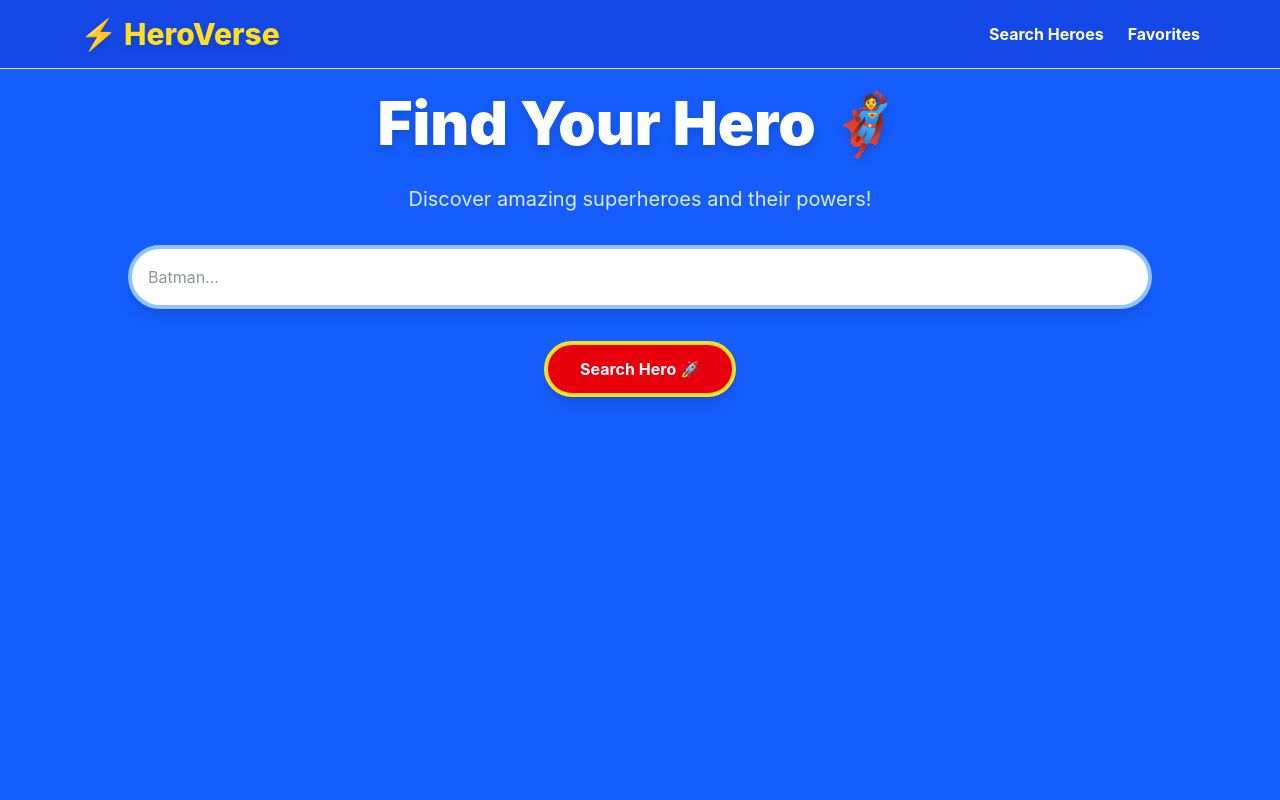
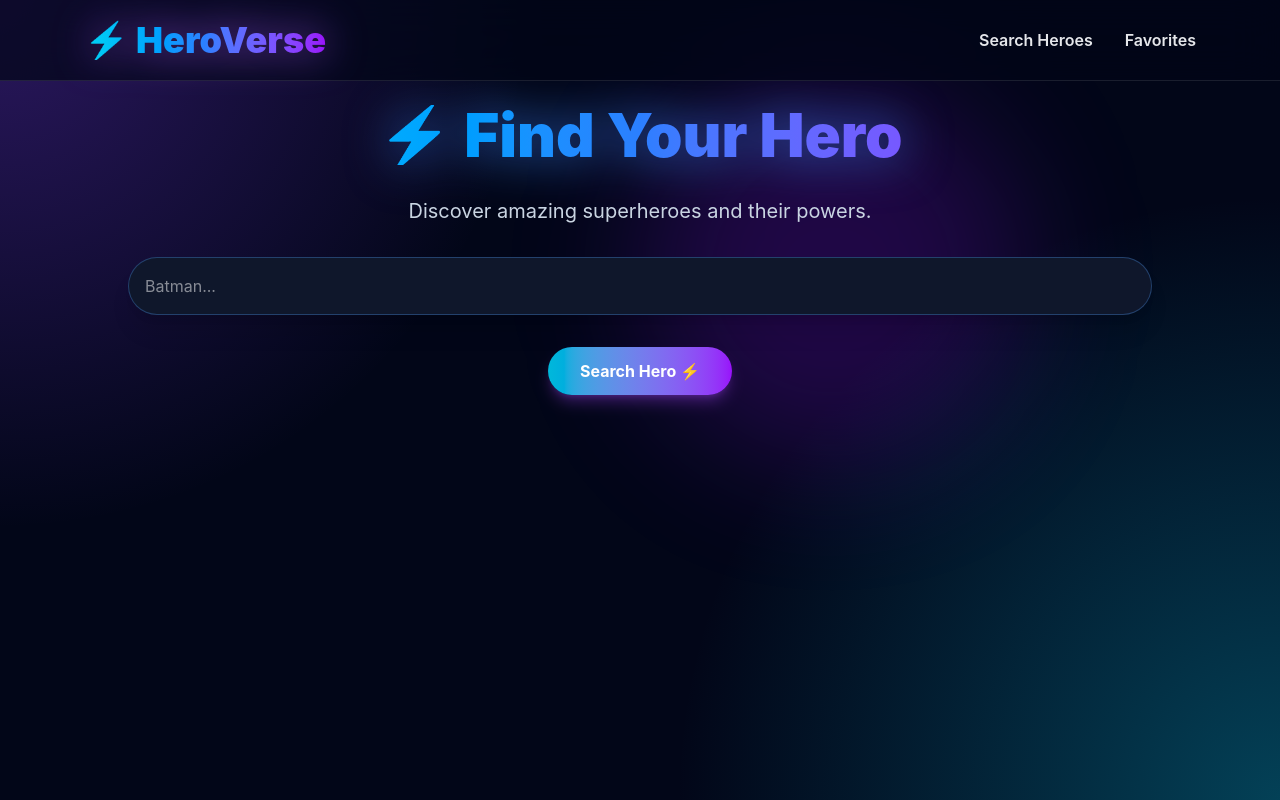
Before and after one commit to tubakadriye/Heroverse, a React app in the folder frontend/: page / in a window 1280 px wide. Built offline with nearby package versions, Linux system fonts and the light colour scheme; the HTML template or start-up script is replaced by a standard one.

Commit message:
update color palette

```diff
--- a/frontend/src/favorites/Favorites.jsx
+++ b/frontend/src/favorites/Favorites.jsx
@@ -50,7 +50,8 @@ export function Favorites(){
 
         if (loading) {
         return (
-            <p className="text-xl text-yellow-300">
+            <p className="text-xl text-gray-400
+                text-lg">
                 Loading heroes...
             </p>
         );
@@ -71,27 +72,37 @@ export function Favorites(){
     return (
 
         <div className="
-            bg-white
-            text-blue-900
+           bg-slate-950/80
+            text-white
+            border
+            border-purple-500/30
+            backdrop-blur-xl
             rounded-3xl
             p-8
-            border-4
-            border-yellow-400
             shadow-xl
         ">
 
-            <h1 className="
-                text-4xl
-                font-bold
-                mb-4
-            ">
-                My Favorite Heroes
-            </h1>
+        <h1 className="
+        text-5xl
+        font-black
+        mb-8
+        bg-gradient-to-r
+        from-pink-400
+        via-blue-500
+        to-cyan-400
+        bg-clip-text
+        text-transparent
+        ">
+        ❤️ My Favorite Heroes
+        </h1>
 
 
             {
                 favorites.length === 0 ? (
-                    <p className="text-blue-100">
+                <p className="
+                text-gray-400
+                text-lg
+                ">
                         No favorite heroes yet.
                     </p>
 
@@ -102,7 +113,7 @@ export function Favorites(){
                         grid-cols-1
                         md:grid-cols-3
                         gap-6
-                        text-blue-900
+
 
                     ">
                         {
--- a/frontend/src/hero/HeroCard.jsx
+++ b/frontend/src/hero/HeroCard.jsx
@@ -10,13 +10,17 @@ return (
     <Link to={`/hero/${hero.superhero_id || hero.id}`}>
 
         <div className="
-            bg-white
+        bg-gradient-to-br
+        from-slate-900
+        to-blue-950
         rounded-3xl
         p-5
         shadow-2xl
-            border-4
-            border-yellow-400
-            hover:-translate-y-2
+        border
+        border-blue-400/30
+        hover:border-yellow-400
+        hover:shadow-yellow-500/20
+        hover:scale-105
         transition
         w-72
         overflow-hidden
@@ -27,15 +31,17 @@ return (
             alt={hero.name}
             className="
             rounded-2xl
-                    border-4
-                    border-red-500
+            border-2
+            border-yellow-400/70
+            shadow-xl
             "
             />
 
             <h2 className="
                 text-2xl
                 font-black
-                text-blue-700
+                text-cyan-300
+                mt-4
             ">
                 {hero.name}
             </h2>
@@ -44,7 +50,7 @@ return (
                 {hero.biography?.["full-name"]}
             </p>
 
-            <p className="text-red-500">
+            <p className="text-blue-300">
                 {hero.biography?.publisher}
             </p>
 
--- a/frontend/src/hero/HeroSearch.jsx
+++ b/frontend/src/hero/HeroSearch.jsx
@@ -8,7 +8,6 @@ export function HeroSearch() {
 
     const [heroName, setHeroName] = useState("")
     const [heroes, setHeroes] = useState([]);
-
     const [loading, setLoading] = useState(false)
     const [error, setError] = useState("")
     const {makeRequest} =useApi()
@@ -57,59 +56,64 @@ export function HeroSearch() {
             <h1 className="
             text-6xl
             font-black
-            text-white
-            drop-shadow-lg
+            bg-gradient-to-r
+            from-cyan-400
+            via-blue-500
+            to-purple-600
+            bg-clip-text
+            text-transparent
+            drop-shadow-[0_0_25px_rgba(59,130,246,0.8)]
             ">
-            Find Your Hero 🦸
+            ⚡ Find Your Hero
             </h1>
 
             <p className="
             text-xl
-            text-blue-100
+            text-slate-300
             ">
-            Discover amazing superheroes and their powers!
+            Discover amazing superheroes and their powers.
             </p>
 
 
-            <input
+                <input
                 className="
-               w-full
+                w-full
                 p-4
                 rounded-full
-                bg-white
-                text-gray-800
-                border-4
-                border-blue-300
-                shadow-lg
+                bg-slate-900
+                text-white
+                border
+                border-blue-400/30
+                shadow-xl
+                focus:border-cyan-400
+                focus:ring-2
+                focus:ring-cyan-400/40
                 focus:outline-none
-                focus:border-yellow-400
                 "
+
                 value={heroName}
                 onChange={(e)=>setHeroName(e.target.value)}
                 placeholder="Batman..."
             />
             <button
-
             className="
-            bg-red-600
+            bg-gradient-to-r
+            from-cyan-500
+            to-purple-600
             text-white
             font-bold
             px-8
             py-3
             rounded-full
-            border-4
-            border-yellow-300
             shadow-lg
-            hover:bg-red-700
+            shadow-purple-500/30
             hover:scale-105
-            active:scale-95
+            hover:shadow-cyan-400/50
             transition
             "
-
             onClick={searchHero}
-
             >
-            Search Hero 🚀
+            Search Hero ⚡
             </button>
 
             {loading && <p>Loading...</p>}
--- a/frontend/src/layout/Layout.jsx
+++ b/frontend/src/layout/Layout.jsx
@@ -1,6 +1,5 @@
   import { Outlet } from "react-router-dom";
   import { Link } from "react-router-dom";
-
 
   export function Layout() {
 
@@ -8,20 +7,56 @@ export function Layout() {
 
   <div className="
   min-h-screen
-        bg-blue-600
+  bg-slate-950
   text-white
+  relative
+  overflow-hidden
   ">
 
 
+  {/* Background effects */}
+
+  <div className="
+  absolute
+  inset-0
+  bg-[radial-gradient(circle_at_top_left,_#7c3aed55,_transparent_35%)]
+  ">
+  </div>
+
+
+  <div className="
+  absolute
+  inset-0
+  bg-[radial-gradient(circle_at_bottom_right,_#06b6d455,_transparent_40%)]
+  ">
+  </div>
+
+
+  <div className="
+  absolute
+  top-20
+  left-1/2
+  w-96
+  h-96
+  bg-purple-600/20
+  blur-3xl
+  rounded-full
+  ">
+  </div>
+
+
+
   <header className="
+  relative
   border-b
-        border-yellow-300
-        bg-blue-700/90
-        backdrop-blur
+  border-white/10
+  bg-slate-950/70
+  backdrop-blur-xl
   sticky
   top-0
   z-50
   ">
+
 
   <div className="
   max-w-6xl
@@ -29,34 +64,44 @@ export function Layout() {
   flex
   justify-between
   items-center
-          p-4
+  p-5
   ">
 
 
   <Link
   to="/"
   className="
-              text-3xl
-            font-extrabold
-            text-yellow-300
-            drop-shadow-lg
+  text-4xl
+  font-black
+  bg-gradient-to-r
+from-cyan-400
+  via-blue-500
+  to-purple-600
+  to-pink-500
+  bg-clip-text
+  text-transparent
+  drop-shadow-[0_0_20px_rgba(168,85,247,0.8)]
   "
   >
+
   ⚡ HeroVerse
+
   </Link>
+
 
 
   <nav className="
   flex
-            gap-6
+  gap-8
   ">
+
 
   <Link
   to="/"
   className="
-                text-white
-                font-bold
-                hover:text-yellow-300
+  text-gray-200
+  font-semibold
+  hover:text-cyan-400
   transition
   "
   >
@@ -64,12 +109,13 @@ export function Layout() {
   </Link>
 
 
+
   <Link
   to="/favorites"
   className="
-                text-white
-                font-bold
-                hover:text-yellow-300
+  text-gray-200
+  font-semibold
+  hover:text-purple-400
   transition
   "
   >
@@ -87,6 +133,7 @@ export function Layout() {
 
 
   <main className="
+  relative
   max-w-6xl
   mx-auto
   p-6
@@ -97,6 +144,7 @@ export function Layout() {
   </main>
 
 
+
   </div>
 
   );
```
Also changed, not shown: frontend/src/hero/HeroDetails.jsx (+138 -59 lines). Lines whose indentation alone changed are shown as unchanged.
